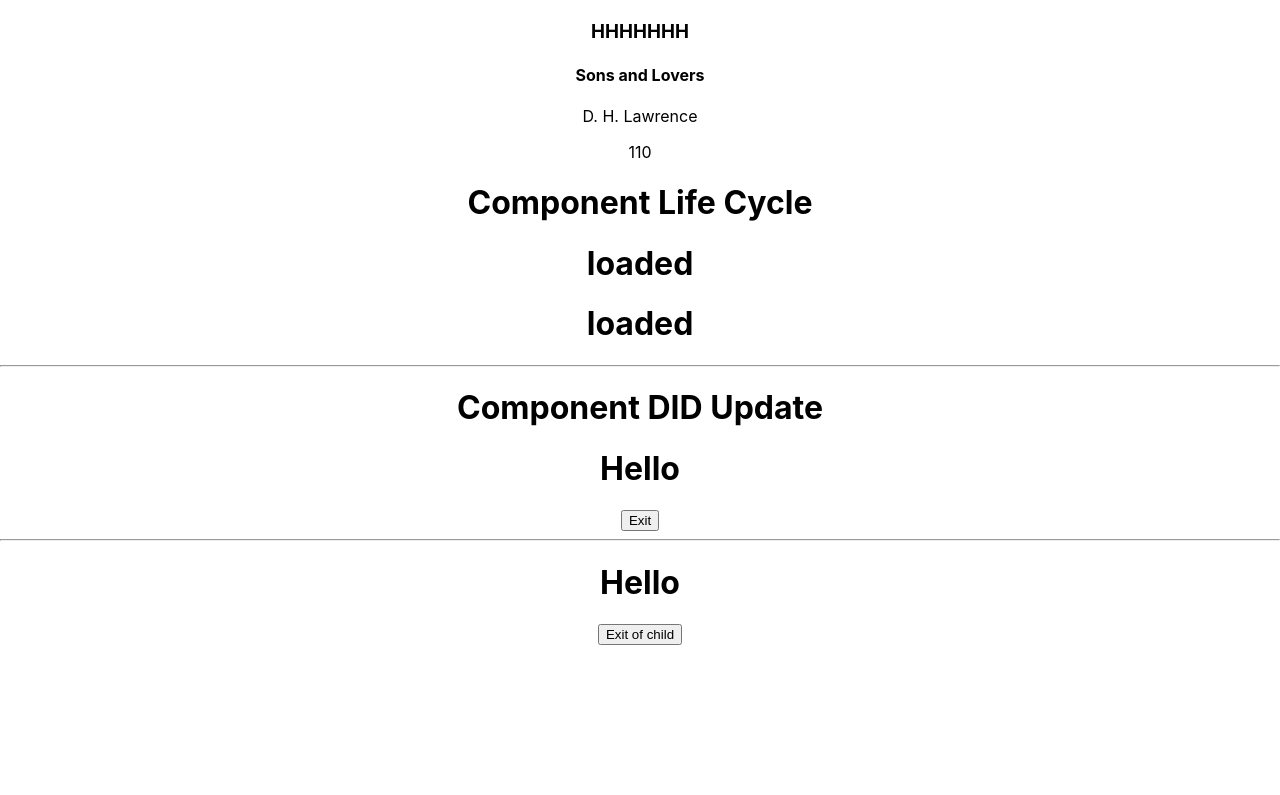
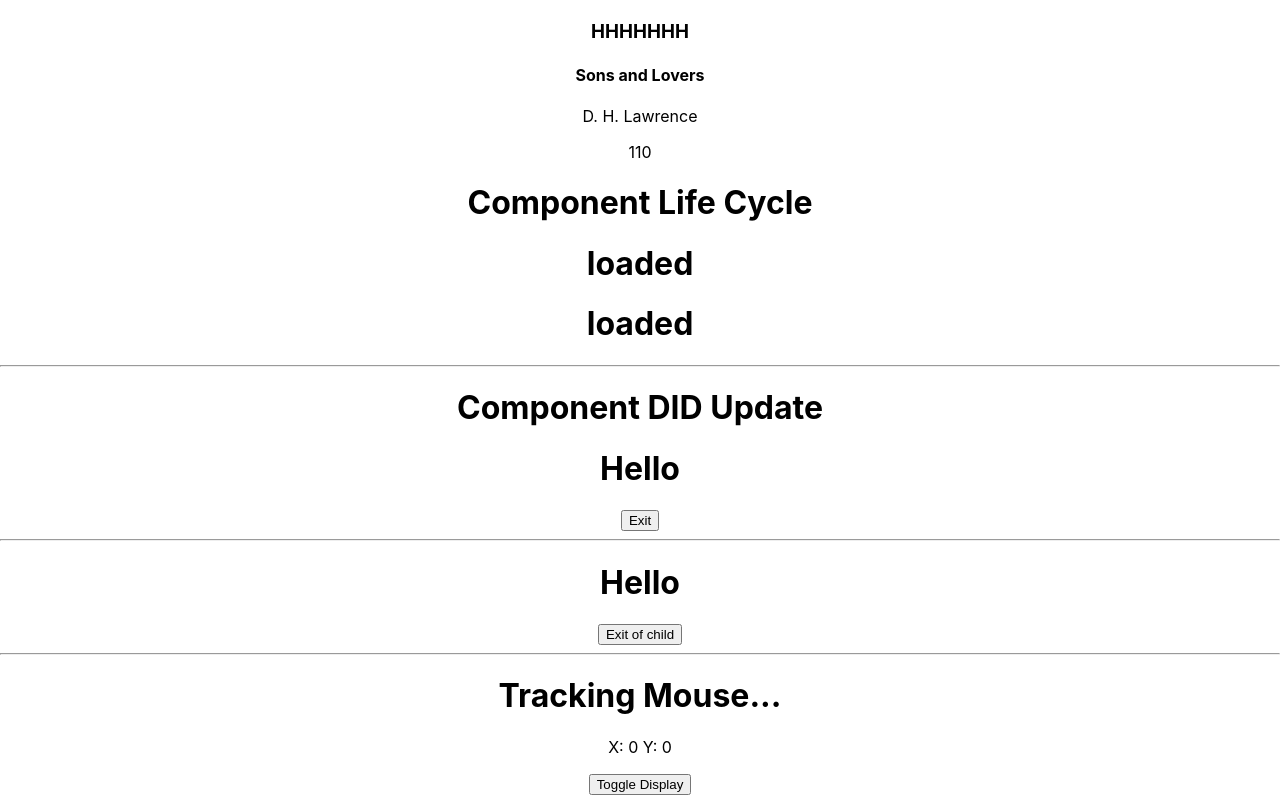
Before and after one commit to AlAliMazen/React-walking-through, a React (Create React App) app in the folder first-app/: page / in a window 1280 px wide. Shown: the part 1624-2419 px from the top of the page. Before the commit the page ends 2269 px from the top, so only its background shows below. Built offline with nearby package versions, Linux system fonts and the light colour scheme.

Commit message:
creating Component will unmount in child component and call it from Parent component

```diff
--- a/first-app/src/App.js
+++ b/first-app/src/App.js
@@ -14,6 +14,7 @@ import MethodsAsPropsParent from './components/MethodsAsPropsParent';
 import RenderingLists from './components/RenderingLists';
 import LifeCylesCDM from './components/LifeCylesCDM';
 import LifeCylesCDU from './components/LifeCylesCDU';
+import LifeCyclesCWU from './components/LifeCyclesCWU';
 
 
 
@@ -39,6 +40,8 @@ function App() {
       <hr/>
       <h1>Component DID Update</h1>
       <LifeCylesCDU/>
+      <hr/>
+      <LifeCyclesCWU/>
 
     </div>
   );
--- /dev/null
+++ b/first-app/src/components/LifeCyclesCWU.js
@@ -0,0 +1,43 @@
+import React, { Component } from 'react'
+import LifeCylesCWUChild from './LifeCylesCWUChild'
+
+export class LifeCyclesCWU extends Component {
+    constructor(props) {
+        super(props)
+
+        this.state = {
+            visible: true
+        }
+    }
+    /**
+     * This class shows the idea of component will Unmount , when you run the comonent
+     * you should see the cordinates of the mouse in the console. These cordinates comes from the child comonent which
+     * is just a tracker that will be shown per-default as the visible state in the parent class is set to true.
+     * The button in the parent component turns the visibility to false which causes the mouse tracker component to go out
+     * and be unmounted. This will also show an error because we will be trying to remove (hide - unmount) a component that
+     * is still listening to X and Y but it is not there anymore.
+     *
+     * To solve this we have to write the componentWillUnmount() method which will remove the event listener -> mousemove
+     * from the child component.
+     *
+     *
+     * Last but not least the life cyles of a component are all used in the stateful class component NOT in the
+     * statless function component.
+     *
+     */
+
+    toggleDisplay = () => {
+        this.setState((prevState) => ({ visible: !prevState.visible }))
+    }
+
+    render() {
+        return (
+            <div>
+                {this.state.visible && <LifeCylesCWUChild />}
+                <button onClick={this.toggleDisplay}>Toggle Display</button>
+            </div>
+        )
+    }
+}
+
+export default LifeCyclesCWU
--- /dev/null
+++ b/first-app/src/components/LifeCylesCWUChild.js
@@ -0,0 +1,41 @@
+import React, { Component } from 'react'
+
+export class LifeCylesCWUChild extends Component {
+    constructor(props) {
+      super(props)
+
+      this.state = {
+        mouseX: 0,
+        mouseY: 0,
+      }
+    }
+    trackMouse = e => {
+      console.log('Mouse moved')
+      this.setState({
+        mouseX: e.clientX,
+        mouseY: e.clientY,
+      })
+    }
+    //will be called when the component is moundted into the DOM (UI)
+    componentDidMount() {
+      window.addEventListener('mousemove', this.trackMouse);
+    }
+    /**
+     * This method will be called just before the component will be unmounted and
+     * used to remove the eventListener.
+     */
+    componentWillUnmount() {
+        console.log('unmounting')
+        window.removeEventListener('mousemove', this.trackMouse)
+    }
+    render() {
+      return (
+        <div>
+          <h1>Tracking Mouse...</h1>
+          <p>X: {this.state.mouseX} Y: {this.state.mouseY}</p>
+        </div>
+      )
+    }
+  }
+
+export default LifeCylesCWUChild
```
